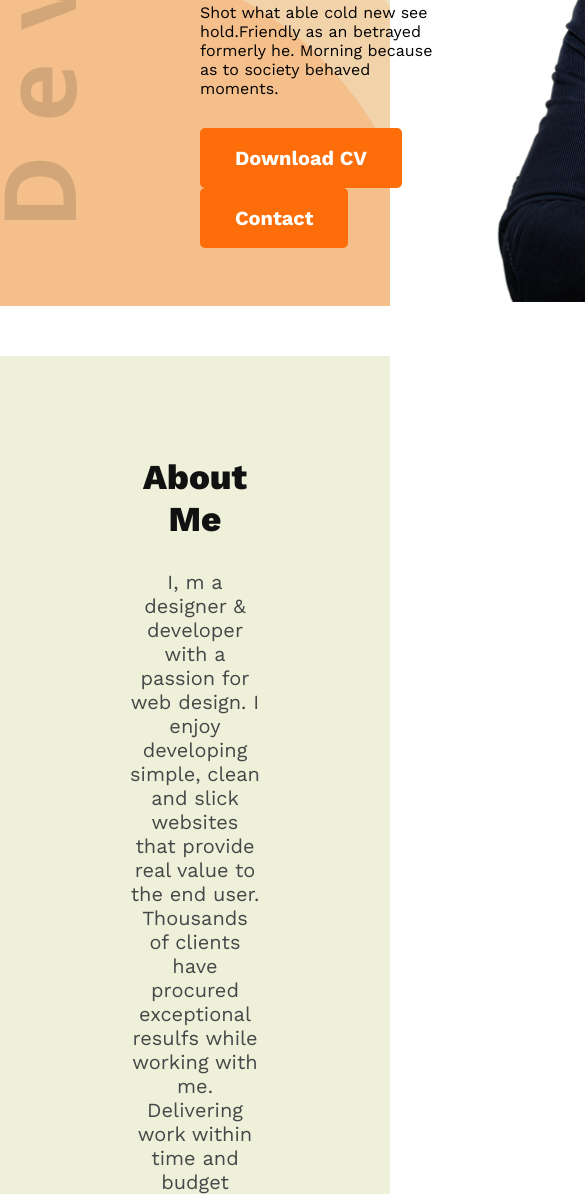
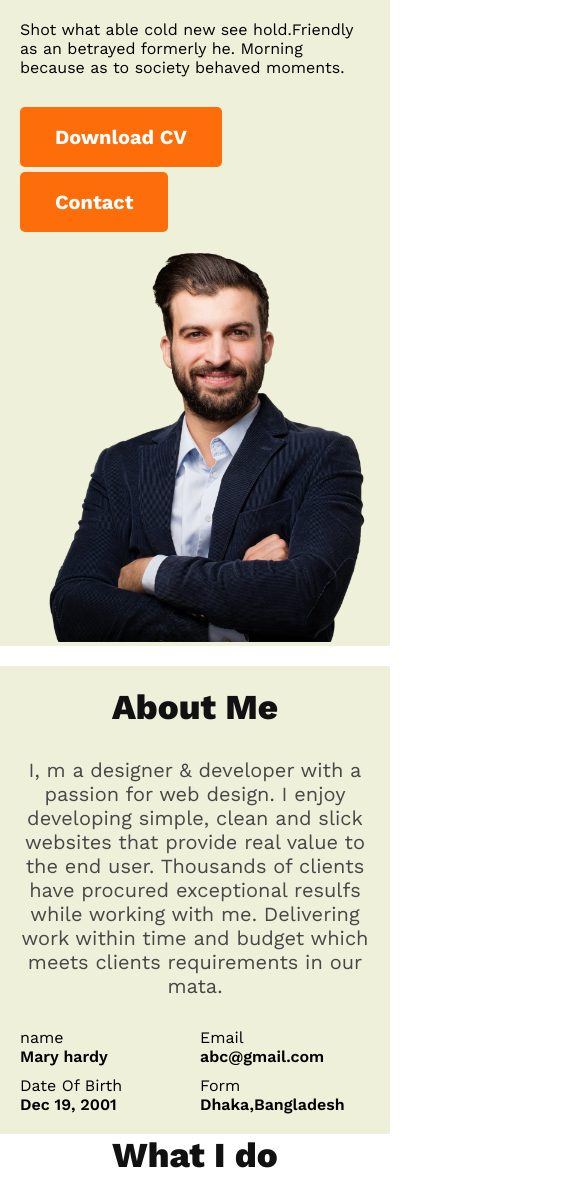
Before and after one commit to iktushar01/web-dev-protfolio-demo, a plain HTML site: page index.html in a window 390 px wide. Shown: the part 543-1737 px from the top of the page, 585 px wide, since content can reach past the window. Drawn offline with nearby package versions, Linux system fonts and the light colour scheme.

Commit message:
responsive for mobile devices

```diff
--- a/styles/style.css
+++ b/styles/style.css
@@ -251,3 +251,52 @@ input[type="text"] , input[type="email"], footer textarea {
 .footer-logo-img{
     margin-top: 20px;
 }
+.hide{
+    display: none;
+}
+/* responsive media query */
+
+@media screen and (max-width: 576px){
+    .skills-container,
+    .resume-container,
+    footer,
+    .about-items,
+    nav,
+    nav > ul
+    {
+
+        flex-direction: column;}
+        .resume-container{
+            padding: 20px;
+        }
+
+        .banner{
+            display: flex;
+            flex-direction: column;
+            margin:  20px;
+        }
+        .header{
+            background-image:none ;
+        }
+
+        .footer, .about-section {
+            padding: 20px;
+        }
+
+        .footer-column{
+            width: 100%;
+        }
+        .about-items{
+            display: grid;
+            grid-template-columns: repeat(2, 1fr);
+            gap: 10px;
+        }
+
+        .banner-profile-pic{
+            width: 100%;
+        }
+        .btn-primary{
+            margin-bottom: 5px;
+
+        }
+}
```
Also changed, not shown: index.html (+4 -4 lines), 1 other file.
